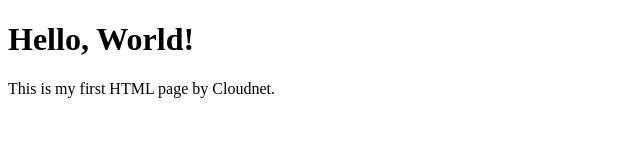
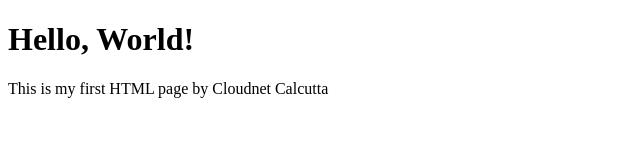
Before and after one commit to deysocalcutta84-spec/aws-github-actions-demo2, a plain HTML site: page index.html in a window 1280 px wide. Shown: the full height of the page, 0-640 px from the left. Drawn offline with Linux system fonts and the light colour scheme.

Commit message:
feature_01 (#1)

```diff
--- a/index.html
+++ b/index.html
@@ -8,7 +8,7 @@
 <body>
 
     <h1>Hello, World!</h1>
-    <p>This is my first HTML page by Cloudnet.</p>
+    <p>This is my first HTML page by Cloudnet Calcutta</p>
 
 </body>
 </html>
```
